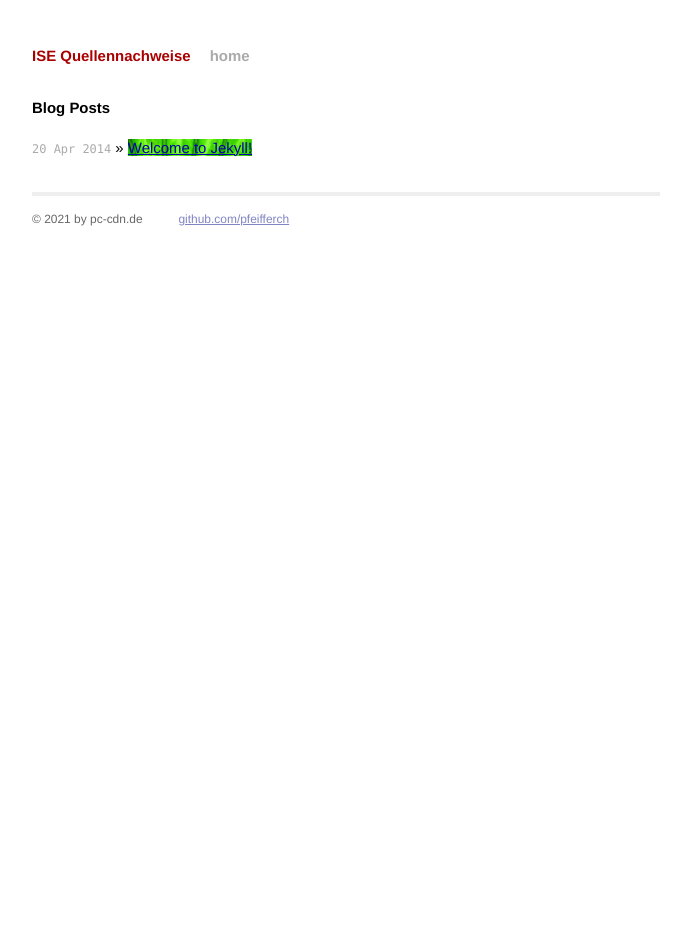
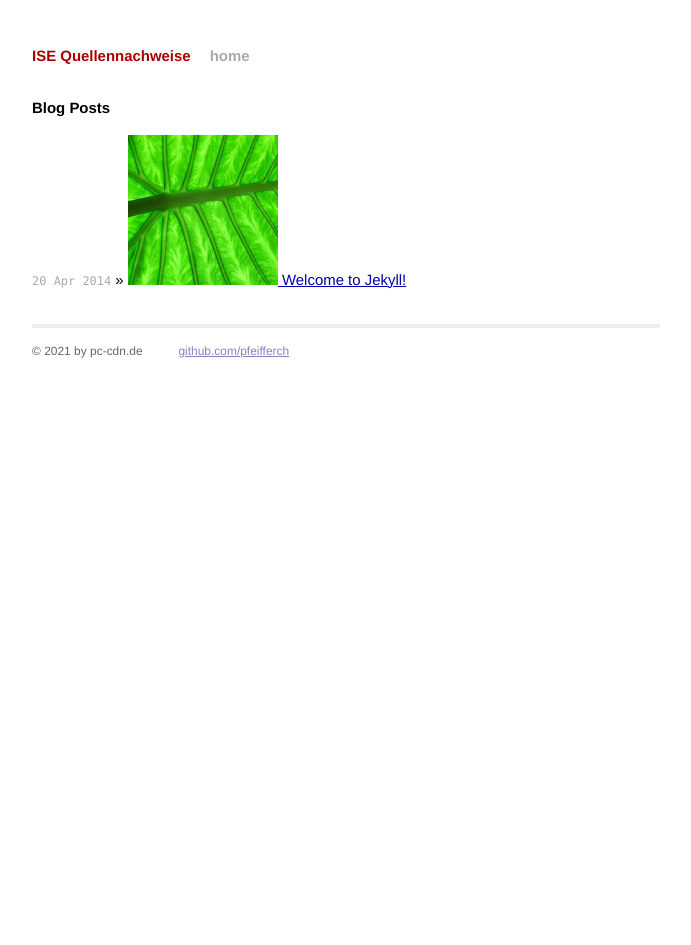
Before and after one commit to PfeifferChPT/PfeifferChPT.github.io, a Jekyll site: the page built from index.html, in a window 1280 px wide. Shown: the whole page, without its empty margins (294-985 px from the left). Built offline with Jekyll 4.4.1, drawn with Linux system fonts in a browser that asks for light colours.

Commit message:
Update index.html

```diff
--- a/index.html
+++ b/index.html
@@ -7,7 +7,7 @@ title: ise.pc-cdn.de - Quellennachweise
   <h1>Blog Posts</h1>
   <ul class="posts">
     {% for post in site.posts %}
-      <li><span>{{ post.date | date_to_string }}</span> &raquo; <a href="{{ post.url }}" style="background-image: url(/assets/img/post-thumbnails/{{post.thumbnail}})">{{ post.title }}</a></li>
+      <li><span>{{ post.date | date_to_string }}</span> &raquo; <a href="{{ post.url }}"><img src="/assets/img/bg/overlay-pattern.png" style="background-image: url(/assets/img/post-thumbnails/{{post.thumbnail}})" width=150 height=150> {{ post.title }}</a></li>
     {% endfor %}
   </ul>
 </div>
```
